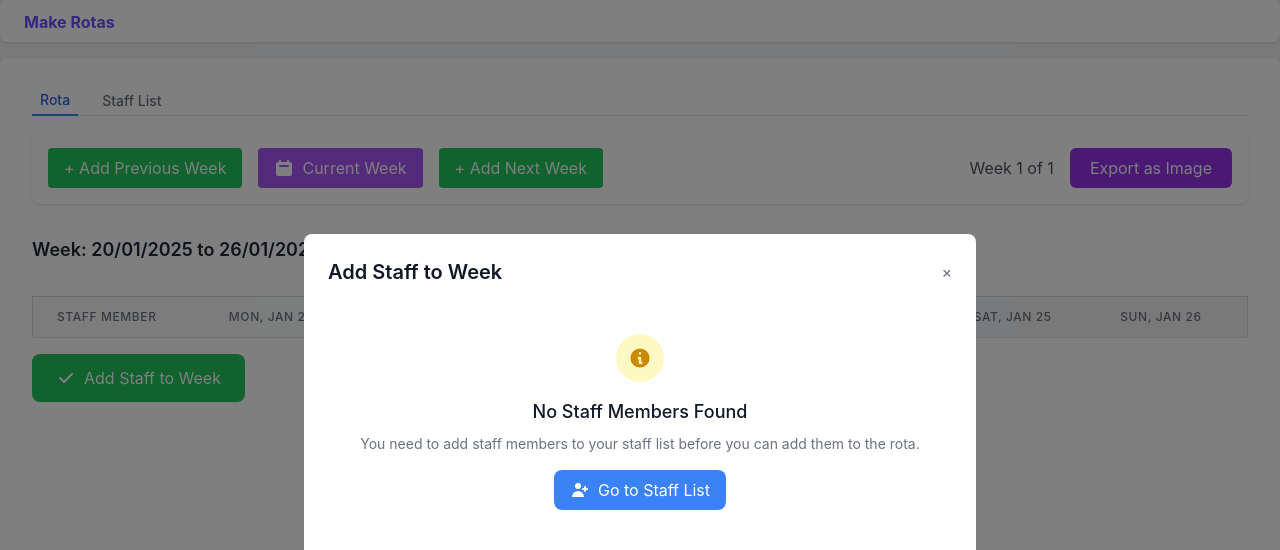
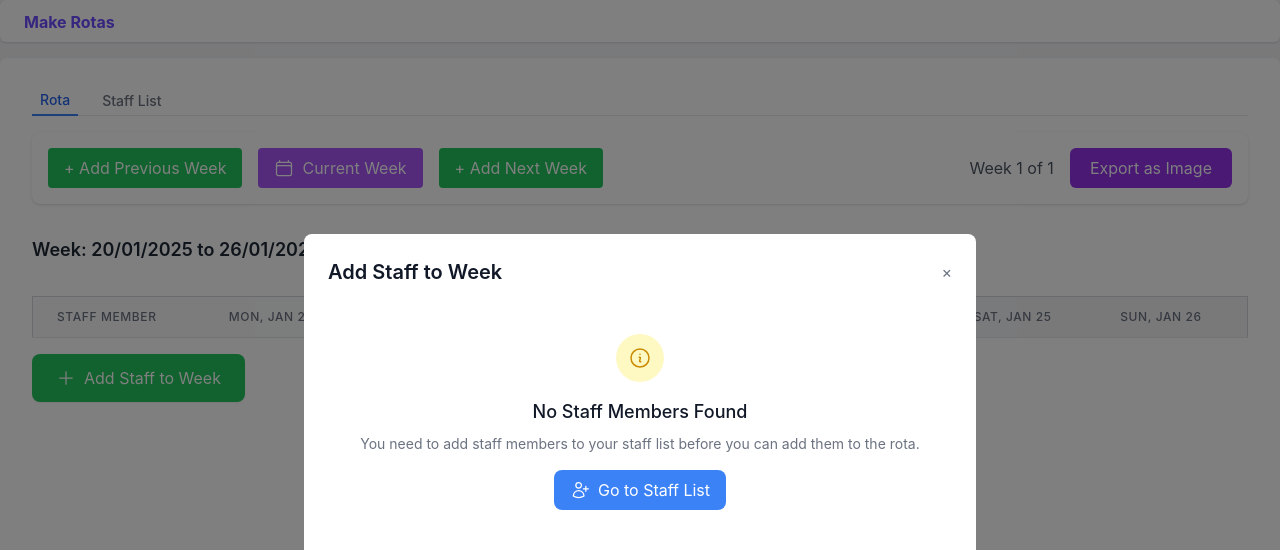
Before and after one commit to sebs-bebs/make-rotas, a Next.js app: page / in a window 1280 px wide. Both pictures are taken after a click on the button "Add Staff to Week". Shown: the top 550 px of the page. Built offline with nearby package versions, Linux system fonts and the light colour scheme.

Commit message:
mvp 4 filled icons

```diff
--- a/src/app/page.js
+++ b/src/app/page.js
@@ -510,8 +510,8 @@ export default function HomePage() {
                 onClick={handleGoToCurrentWeek}
                 className="px-4 py-2 rounded bg-purple-500 text-white hover:bg-purple-600 flex items-center gap-2"
               >
-                <svg xmlns="http://www.w3.org/2000/svg" className="h-5 w-5" viewBox="0 0 20 20" fill="currentColor">
-                  <path fillRule="evenodd" d="M6 2a1 1 0 00-1 1v1H4a2 2 0 00-2 2v10a2 2 0 002 2h12a2 2 0 002-2V6a2 2 0 00-2-2h-1V3a1 1 0 10-2 0v1H7V3a1 1 0 00-1-1zm0 5a1 1 0 000 2h8a1 1 0 100-2H6z" clipRule="evenodd" />
+                <svg xmlns="http://www.w3.org/2000/svg" fill="none" viewBox="0 0 24 24" strokeWidth={1.5} stroke="currentColor" className="w-5 h-5">
+                  <path strokeLinecap="round" strokeLinejoin="round" d="M6.75 3v2.25M17.25 3v2.25M3 18.75V7.5a2.25 2.25 0 012.25-2.25h13.5A2.25 2.25 0 0121 7.5v11.25m-18 0A2.25 2.25 0 005.25 21h13.5A2.25 2.25 0 0021 18.75m-18 0v-7.5A2.25 2.25 0 015.25 9h13.5A2.25 2.25 0 0121 11.25v7.5" />
                 </svg>
                 Current Week
               </button>
@@ -633,8 +633,8 @@ export default function HomePage() {
                 onClick={() => setShowBulkAddModal(true)}
                 className="bg-green-500 text-white px-6 py-3 rounded-lg hover:bg-green-600 flex items-center gap-2 shadow-sm"
               >
-                <svg xmlns="http://www.w3.org/2000/svg" className="h-5 w-5" viewBox="0 0 20 20" fill="currentColor">
-                  <path d="M16.707 5.293a1 1 0 010 1.414l-8 8a1 1 0 01-1.414 0l-4-4a1 1 0 011.414-1.414L8 12.586l7.293-7.293a1 1 0 011.414 0z" />
+                <svg xmlns="http://www.w3.org/2000/svg" fill="none" viewBox="0 0 24 24" strokeWidth={1.5} stroke="currentColor" className="w-5 h-5">
+                  <path strokeLinecap="round" strokeLinejoin="round" d="M12 4.5v15m7.5-7.5h-15" />
                 </svg>
                 Add Staff to Week
               </button>
@@ -644,8 +644,8 @@ export default function HomePage() {
                   onClick={handleRemoveSelectedStaff}
                   className="bg-red-500 text-white px-6 py-3 rounded-lg hover:bg-red-600 flex items-center gap-2 shadow-sm"
                 >
-                  <svg xmlns="http://www.w3.org/2000/svg" className="h-5 w-5" viewBox="0 0 20 20" fill="currentColor">
-                    <path fillRule="evenodd" d="M9 2a1 1 0 00-.894.553L7.382 4H4a1 1 0 000 2v10a2 2 0 002 2h8a2 2 0 002-2V6a1 1 0 100-2h-3.382l-.724-1.447A1 1 0 0011 2H9zM7 8a1 1 0 012 0v6a1 1 0 11-2 0V8zm5-1a1 1 0 00-1 1v6a1 1 0 102 0V8a1 1 0 00-1-1z" clipRule="evenodd" />
+                  <svg xmlns="http://www.w3.org/2000/svg" fill="none" viewBox="0 0 24 24" strokeWidth={1.5} stroke="currentColor" className="w-5 h-5">
+                    <path strokeLinecap="round" strokeLinejoin="round" d="M14.74 9l-.346 9m-4.788 0L9.26 9m9.968-3.21c.342.052.682.107 1.022.166m-1.022-.165L18.16 19.673a2.25 2.25 0 01-2.244 2.077H8.084a2.25 2.25 0 01-2.244-2.077L4.772 5.79m14.456 0a48.108 48.108 0 00-3.478-.397m-12 .562c.34-.059.68-.114 1.022-.165m0 0a48.11 48.11 0 013.478-.397m7.5 0v-.916c0-1.18-.91-2.164-2.09-2.201a51.964 51.964 0 00-3.32 0c-1.18.037-2.09 1.022-2.09 2.201v.916m7.5 0a48.667 48.667 0 00-7.5 0" />
                   </svg>
                   Remove Selected ({selectedStaffToRemove.size})
                 </button>
@@ -656,8 +656,8 @@ export default function HomePage() {
                   onClick={() => setShowRemoveAllConfirm(true)}
                   className="bg-red-500 text-white px-6 py-3 rounded-lg hover:bg-red-600 flex items-center gap-2 shadow-sm"
                 >
-                  <svg xmlns="http://www.w3.org/2000/svg" className="h-5 w-5" viewBox="0 0 20 20" fill="currentColor">
-                    <path fillRule="evenodd" d="M9 2a1 1 0 00-.894.553L7.382 4H4a1 1 0 000 2v10a2 2 0 002 2h8a2 2 0 002-2V6a1 1 0 100-2h-3.382l-.724-1.447A1 1 0 0011 2H9zM7 8a1 1 0 012 0v6a1 1 0 11-2 0V8zm5-1a1 1 0 00-1 1v6a1 1 0 102 0V8a1 1 0 00-1-1z" clipRule="evenodd" />
+                  <svg xmlns="http://www.w3.org/2000/svg" fill="none" viewBox="0 0 24 24" strokeWidth={1.5} stroke="currentColor" className="w-5 h-5">
+                    <path strokeLinecap="round" strokeLinejoin="round" d="M14.74 9l-.346 9m-4.788 0L9.26 9m9.968-3.21c.342.052.682.107 1.022.166m-1.022-.165L18.16 19.673a2.25 2.25 0 01-2.244 2.077H8.084a2.25 2.25 0 01-2.244-2.077L4.772 5.79m14.456 0a48.108 48.108 0 00-3.478-.397m-12 .562c.34-.059.68-.114 1.022-.165m0 0a48.11 48.11 0 013.478-.397m7.5 0v-.916c0-1.18-.91-2.164-2.09-2.201a51.964 51.964 0 00-3.32 0c-1.18.037-2.09 1.022-2.09 2.201v.916m7.5 0a48.667 48.667 0 00-7.5 0" />
                   </svg>
                   Remove All Staff
                 </button>
@@ -685,8 +685,8 @@ export default function HomePage() {
                   {staffList.length === 0 ? (
                     <div className="text-center py-8">
                       <div className="mx-auto flex items-center justify-center h-12 w-12 rounded-full bg-yellow-100 mb-4">
-                        <svg xmlns="http://www.w3.org/2000/svg" className="h-6 w-6 text-yellow-600" viewBox="0 0 20 20" fill="currentColor">
-                          <path fillRule="evenodd" d="M18 10a8 8 0 11-16 0 8 8 0 0116 0zm-7-4a1 1 0 11-2 0 1 1 0 012 0zM9 9a1 1 0 000 2v3a1 1 0 001 1h1a1 1 0 100-2v-3a1 1 0 00-1-1H9z" clipRule="evenodd" />
+                        <svg xmlns="http://www.w3.org/2000/svg" fill="none" viewBox="0 0 24 24" strokeWidth={1.5} stroke="currentColor" className="w-6 h-6 text-yellow-600">
+                          <path strokeLinecap="round" strokeLinejoin="round" d="M11.25 11.25l.041-.02a.75.75 0 011.063.852l-.708 2.836a.75.75 0 001.063.853l.041-.021M21 12a9 9 0 11-18 0 9 9 0 0118 0zm-9-3.75h.008v.008H12V8.25z" />
                         </svg>
                       </div>
                       <h3 className="text-lg font-medium text-gray-900 mb-2">No Staff Members Found</h3>
@@ -700,8 +700,8 @@ export default function HomePage() {
                         }}
                         className="px-4 py-2 bg-blue-500 text-white rounded-lg hover:bg-blue-600 inline-flex items-center gap-2"
                       >
-                        <svg xmlns="http://www.w3.org/2000/svg" className="h-5 w-5" viewBox="0 0 20 20" fill="currentColor">
-                          <path d="M8 9a3 3 0 100-6 3 3 0 000 6zM8 11a6 6 0 016 6H2a6 6 0 016-6zM16 7a1 1 0 10-2 0v1h-1a1 1 0 100 2h1v1a1 1 0 102 0v-1h1a1 1 0 100-2h-1V7z" />
+                        <svg xmlns="http://www.w3.org/2000/svg" fill="none" viewBox="0 0 24 24" strokeWidth={1.5} stroke="currentColor" className="w-5 h-5">
+                          <path strokeLinecap="round" strokeLinejoin="round" d="M19 7.5v3m0 0v3m0-3h3m-3 0h-3m-2.25-4.125a3.375 3.375 0 11-6.75 0 3.375 3.375 0 016.75 0zM4 19.235v-.11a6.375 6.375 0 0112.75 0v.109A12.318 12.318 0 0110.374 21c-2.331 0-4.512-.645-6.374-1.766z" />
                         </svg>
                         Go to Staff List
                       </button>
@@ -720,13 +720,15 @@ export default function HomePage() {
                           <svg
                             className="absolute left-3 top-2.5 h-5 w-5 text-gray-400"
                             xmlns="http://www.w3.org/2000/svg"
-                            viewBox="0 0 20 20"
-                            fill="currentColor"
+                            fill="none"
+                            viewBox="0 0 24 24"
+                            strokeWidth={1.5}
+                            stroke="currentColor"
                           >
                             <path
-                              fillRule="evenodd"
-                              d="M8 4a4 4 0 100 8 4 4 0 000-8zM2 8a6 6 0 1110.89 3.476l4.817 4.817a1 1 0 01-1.414 1.414l-4.816-4.816A6 6 0 012 8z"
-                              clipRule="evenodd"
+                              strokeLinecap="round"
+                              strokeLinejoin="round"
+                              d="M21 21l-5.197-5.197m0 0A7.5 7.5 0 105.196 5.196a7.5 7.5 0 0010.607 10.607z"
                             />
                           </svg>
                         </div>
@@ -738,11 +740,11 @@ export default function HomePage() {
                             onClick={selectedStaff.size === getAvailableStaff().length ? handleDeselectAllStaff : handleSelectAllStaff}
                             className="text-blue-600 hover:text-blue-800 flex items-center gap-2 px-3 py-1.5 rounded-md hover:bg-blue-50 transition-colors"
                           >
-                            <svg xmlns="http://www.w3.org/2000/svg" className="h-5 w-5" viewBox="0 0 20 20" fill="currentColor">
+                            <svg xmlns="http://www.w3.org/2000/svg" fill="none" viewBox="0 0 24 24" strokeWidth={1.5} stroke="currentColor" className="w-5 h-5">
                               {selectedStaff.size === getAvailableStaff().length ? (
-                                <path fillRule="evenodd" d="M4.293 4.293a1 1 0 011.414 0L10 8.586l4.293-4.293a1 1 0 111.414 1.414L11.414 10l4.293 4.293a1 1 0 01-1.414 1.414L10 11.414l-4.293 4.293a1 1 0 01-1.414-1.414L8.586 10 4.293 5.707a1 1 0 010-1.414z" clipRule="evenodd" />
+                                <path strokeLinecap="round" strokeLinejoin="round" d="M6 18L18 6M6 6l12 12" />
                               ) : (
-                                <path d="M16.707 5.293a1 1 0 010 1.414l-8 8a1 1 0 01-1.414 0l-4-4a1 1 0 011.414-1.414L8 12.586l7.293-7.293a1 1 0 011.414 0z" />
+                                <path strokeLinecap="round" strokeLinejoin="round" d="M4.5 12.75l6 6 9-13.5" />
                               )}
                             </svg>
                             <span className="font-medium">
@@ -841,12 +843,8 @@ export default function HomePage() {
                 <div className="bg-white rounded-lg p-6 max-w-md w-full mx-4">
                   <div className="text-center">
                     <div className="mx-auto flex items-center justify-center h-12 w-12 rounded-full bg-red-100 mb-4">
-                      <svg xmlns="http://www.w3.org/2000/svg" className="h-6 w-6 text-red-600" viewBox="0 0 20 20" fill="currentColor">
-                        <path
-                          fillRule="evenodd"
-                          d="M9 2a1 1 0 00-.894.553L7.382 4H4a1 1 0 000 2v10a2 2 0 002 2h8a2 2 0 002-2V6a1 1 0 100-2h-3.382l-.724-1.447A1 1 0 0011 2H9zM7 8a1 1 0 012 0v6a1 1 0 11-2 0V8zm5-1a1 1 0 00-1 1v6a1 1 0 102 0V8a1 1 0 00-1-1z"
-                          clipRule="evenodd"
-                        />
+                      <svg xmlns="http://www.w3.org/2000/svg" fill="none" viewBox="0 0 24 24" strokeWidth={1.5} stroke="currentColor" className="w-6 h-6 text-red-600">
+                        <path strokeLinecap="round" strokeLinejoin="round" d="M14.74 9l-.346 9m-4.788 0L9.26 9m9.968-3.21c.342.052.682.107 1.022.166m-1.022-.165L18.16 19.673a2.25 2.25 0 01-2.244 2.077H8.084a2.25 2.25 0 01-2.244-2.077L4.772 5.79m14.456 0a48.108 48.108 0 00-3.478-.397m-12 .562c.34-.059.68-.114 1.022-.165m0 0a48.11 48.11 0 013.478-.397m7.5 0v-.916c0-1.18-.91-2.164-2.09-2.201a51.964 51.964 0 00-3.32 0c-1.18.037-2.09 1.022-2.09 2.201v.916m7.5 0a48.667 48.667 0 00-7.5 0" />
                       </svg>
                     </div>
                     <h3 className="text-lg font-medium text-gray-900 mb-2">Remove All Staff</h3>
```
